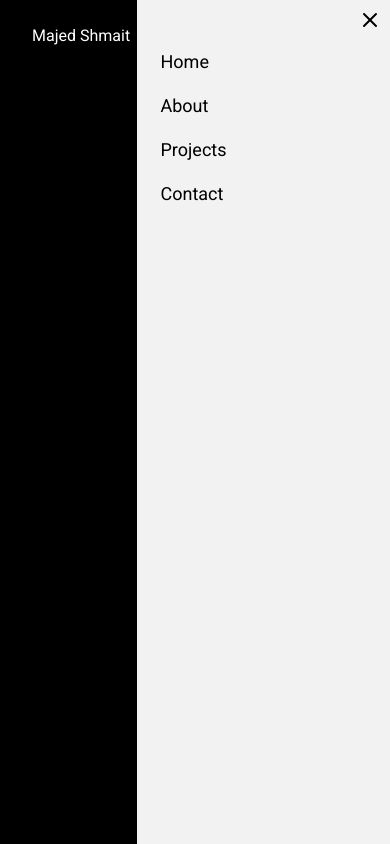
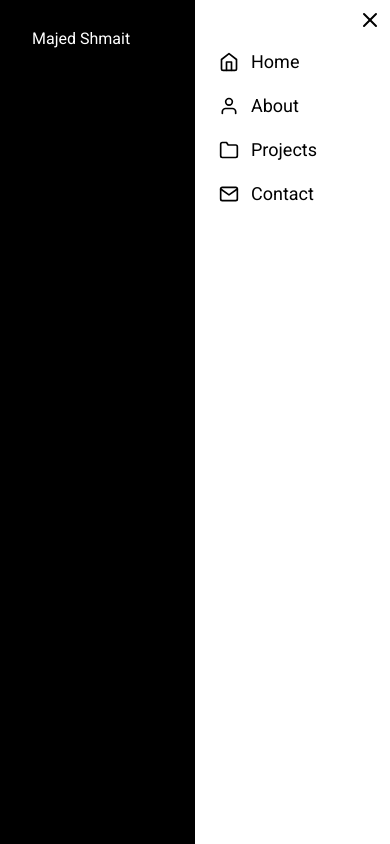
Before and after one commit to majed29c/porfolio, a Next.js app: page / in a window 390 px wide. Both pictures are taken after a click on the icon 343 px from the left and 39 px from the top of the page. Built offline with nearby package versions, Linux system fonts and the light colour scheme.

Commit message:
finishing the nav bar not final version

```diff
--- a/components/Navbar/Navbar.tsx
+++ b/components/Navbar/Navbar.tsx
@@ -30,8 +30,10 @@ const Navbar = () => {
     setIsOpen(true);
   }
   return (
+    <>
+    {isOpen && isMobile && <Sidebar isOpen={isOpen} setIsOpen={setIsOpen}/>}
     <div className="relative z-10 flex w-full items-center justify-between mt-4 p-2">
-      {isOpen && isMobile && <Sidebar isOpen={isOpen} setIsOpen={setIsOpen}/>}
+
       <p className="font-roboto text-white ml-6">Majed Shmait</p>
       <div className="items-center gap-10 hidden md:flex lg:gap-16">
         {["Home", "About", "Projects", "Contact"].map((item) => (
@@ -50,8 +52,8 @@ const Navbar = () => {
         ))}
       </div>
       <div className="flex items-center mr-6">
-        {!isOpen ?
-        <FiMenu className={`text-white text-3xl md:hidden cursor-pointer ${isOpen ? "hidden" : ""}`} onClick={clickMenuHandler} /> : null}
+
+        <FiMenu className={`text-white text-3xl md:hidden cursor-pointer`} onClick={clickMenuHandler} />
         <a
           href="/pdf/Majed_Shmait_Resume.pdf"
           className="text-black hidden md:flex"
@@ -67,6 +69,7 @@ const Navbar = () => {
         </a>
       </div>
     </div>
+    </>
   );
 };
 
--- a/components/Sidebar/Sidebar.tsx
+++ b/components/Sidebar/Sidebar.tsx
@@ -2,6 +2,9 @@
 import React from 'react';
 import { X } from 'lucide-react';
 import { useState } from 'react';
+import { FiHome, FiUser, FiFolder, FiMail } from 'react-icons/fi';
+import Link from "next/link";
+
 interface SidebarProps {
   isOpen: boolean;
   setIsOpen: React.Dispatch<React.SetStateAction<boolean>>;
@@ -16,10 +19,26 @@ const Sidebar = ({ isOpen, setIsOpen }: SidebarProps) => {
       setIsOpen(false);
     }, 500);
   };
+
+  const menuItems = [
+    { name: "Home", icon: <FiHome size={20} />, path: "/" },
+    { name: "About", icon: <FiUser size={20} />, path: "/about" },
+    { name: "Projects", icon: <FiFolder size={20} />, path: "/projects" },
+    { name: "Contact", icon: <FiMail size={20} />, path: "/contact" }
+  ];
+
   return (
     <div
-      className={`fixed top-0 right-0 flex flex-col h-screen w-[65vw] md:w-[50vw] px-6 py-6 space-y-6 bg-white text-black font-roboto opacity-95 z-20
+      className={`fixed top-0 right-0 flex flex-col h-screen w-[50vw] md:w-[50vw] px-6 py-6 space-y-6 bg-white text-black font-roboto opacity-98 z-20
         transition-all ease-in-out duration-500 transform ${isOpen ? 'animate-slideLeft' : ''} ${isClosed? 'animate-slideRight': ''}`}
+      style={{
+        position: 'fixed',
+        top: 0,
+        right: 0,
+        height: '100vh',
+        transform: isOpen ? 'translateX(0)' : 'translateX(100%)',
+        willChange: 'transform'
+      }}
     >
       <button
         className="absolute top-2 right-2 z-20 text-black hover:text-gray-300 transition-colors"
@@ -29,15 +48,16 @@ const Sidebar = ({ isOpen, setIsOpen }: SidebarProps) => {
       </button>
 
       <div className="flex flex-col space-y-4 mt-12">
-        {["Home", "About", "Projects", "Contact"].map((item) => (
-          <a
-            key={item}
-            href={`${item === 'Home' ? '/' : '/'.concat(item.toLowerCase())}`}
-            className="text-lg hover:text-gray-300 transition-colors"
+        {menuItems.map((item) => (
+          <Link
+            key={item.name}
+            href={item.path}
+            className="flex items-center gap-3 text-lg hover:text-gray-300 transition-colors"
             onClick={handleClose}
           >
-            {item}
-          </a>
+            {item.icon}
+            {item.name}
+          </Link>
         ))}
       </div>
     </div>
```
